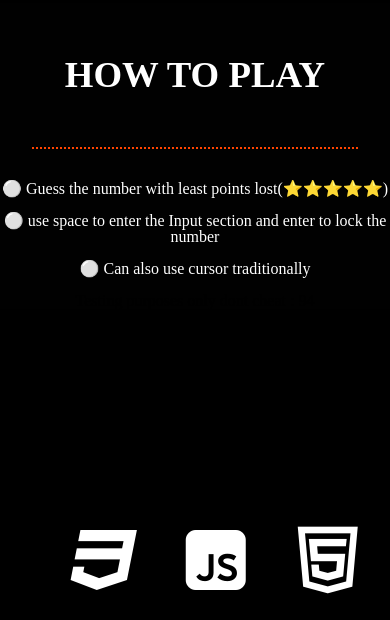
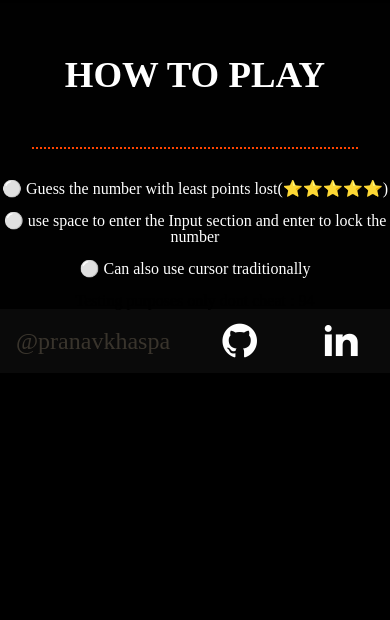
Before and after one commit to pranavkhaspa/guess-the-number, a plain HTML site: page index.html in a window 390 px wide. Shown: the part 1193-1813 px from the top of the page. After the commit the page ends 1569 px from the top, so only its background shows below. Drawn offline with nearby package versions, Linux system fonts and the light colour scheme; a web font is replaced by a local one.

Commit message:
fixed footer

```diff
--- a/index.html
+++ b/index.html
@@ -29,7 +29,7 @@
             <div id="links">
                 <a id="anim" class="first" href="">Home</a>
                 <a id="anim" class="second" href="">About</a>
-                <a id="anim" href="">Source Code</a>
+                <a id="anim" href="https://github.com/pranavkhaspa/guess-the-number" target="_blank">Source Code</a>
             </div>
 
         </div>
@@ -55,39 +55,20 @@
             <p>⚪ Can also use cursor traditionally</p><br>
             <p id="hide"> Check console for testing</p>
         </div>
-        </div>
-        <div id="techstack">
-            <!-- <h3>Tech stack used</h3> -->
-
-            <i class="ri-html5-line"></i>
-            <i class="ri-css3-fill"></i>
-            <i class="ri-javascript-fill"></i>
-            <i class="ri-html5-line"></i>
-            <i class="ri-css3-fill"></i>
-            <i class="ri-javascript-fill"></i>
-            <i class="ri-html5-line"></i>
-            <i class="ri-css3-fill"></i>
-            <i class="ri-javascript-fill"></i>
-            <i class="ri-html5-line"></i>
-            <i class="ri-css3-fill"></i>
-            <i class="ri-javascript-fill"></i><i class="ri-html5-line"></i>
-            <i class="ri-css3-fill"></i>
-            <i class="ri-javascript-fill"></i>
-            <i class="ri-html5-line"></i>
-            <i class="ri-css3-fill"></i>
-            <i class="ri-javascript-fill"></i>
+    </div>
+    <div id="footer">
+        <p>@pranavkhaspa</p>
+        <span id="footright">
+        <a href="https://github.com/pranavkhaspa"><i class="ri-github-fill"></i></a>
+        <a href="https://www.linkedin.com/in/pranavkhaspa/"><i class="ri-linkedin-fill"></i></a>
+    </span>
+    </div>
 
 
 
 
 
 
-        </div>
-
-        </div>
-    </div>
-
-
 </body>
 
 </html>
--- a/styles.css
+++ b/styles.css
@@ -261,15 +261,30 @@ button {
 
 }
 
-#footer i{
-    font-size: 3rem;
-    margin: 0 1rem;
-
-
-
+#footer{
+    display: flex;
+    height: 4rem ;
+    width: 100%;
+    background-color: #3333;
+    margin-bottom: 12rem;
+    color:rgba(245, 222, 179, 0.205);
+    display: flex;
+    align-items: center;
 
 }
+#footer p{
+    font-size: 1.5rem;
 
+}
+#footer a{
+    right: 0;
+    font-size: 2rem
+
+}
+#footright{
+    position: absolute;
+    right: 0;
+}
 
 
 /* Responsive Design */
@@ -357,5 +372,17 @@ button {
        text-align: left;
        padding-right: 1rem;
     }
+    #techstack{
+        font-size: 3rem;
+    }
+    #footer p{
+        font-size: 1.5rem;
+        padding: 1rem;
 
+    }
+    #footer a{
+        right: 0;
+        font-size: 2.59rem
+
+    }
 }
```
